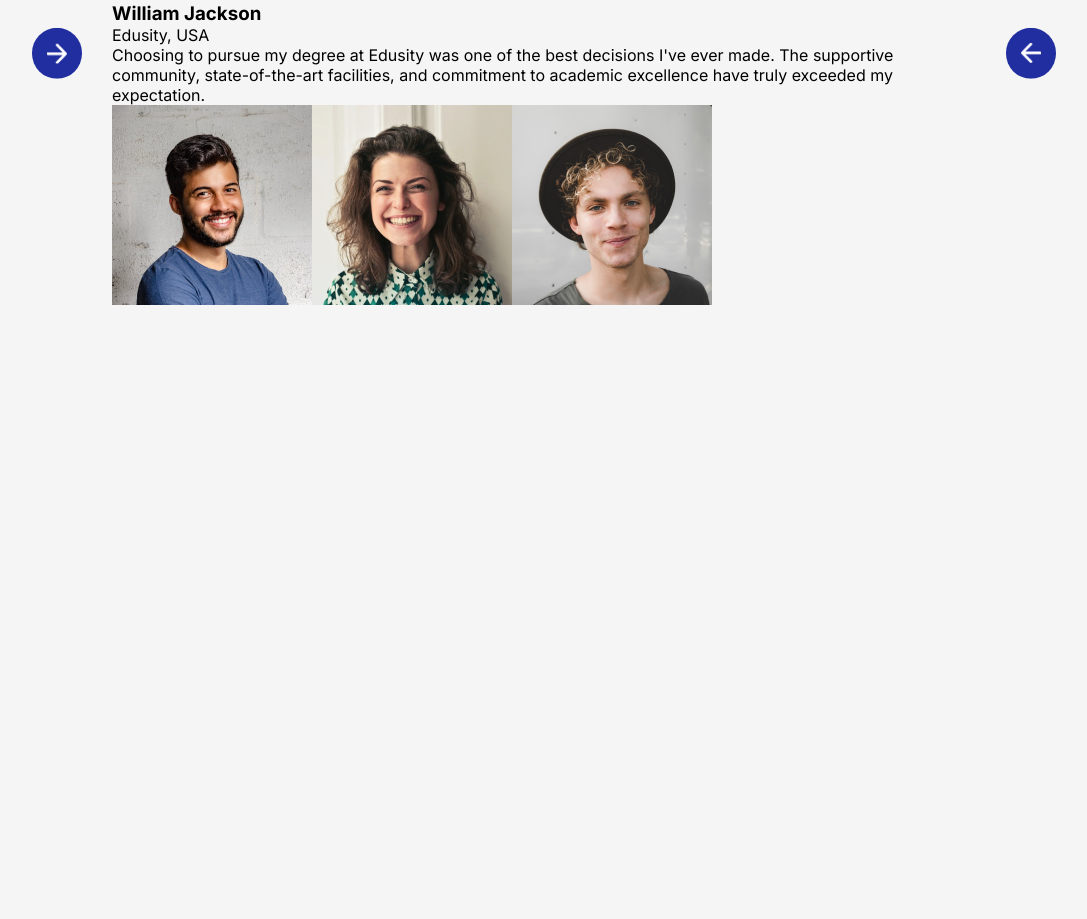
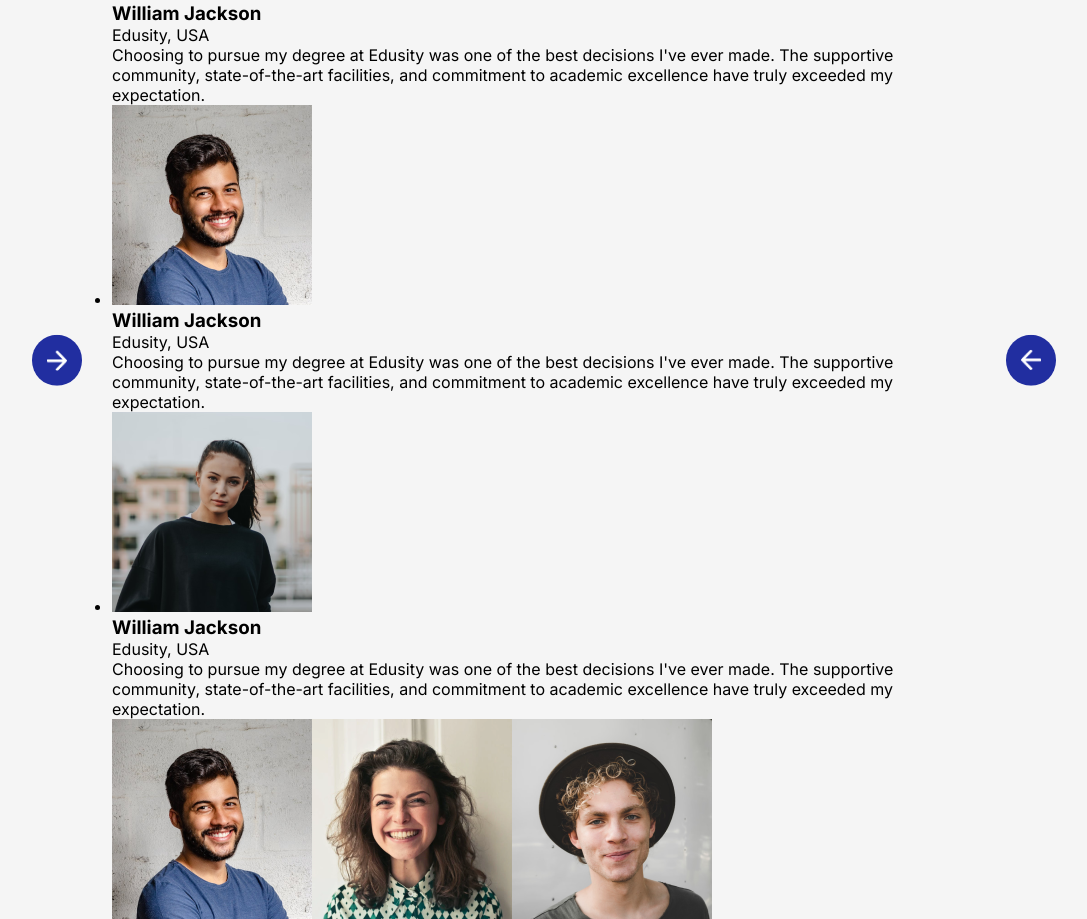
Before and after one commit to Developerfiyin/edusity-webpage, a React (Vite) app: page / in a window 1280 px wide. Shown: the part 2848-3767 px from the top of the page, without its empty margins (96-1183 px from the left). Before the commit the page ends 3237 px from the top, so only its background shows below. Built offline with nearby package versions, Linux system fonts and the light colour scheme.

Commit message:
styled div slider

```diff
--- a/src/Components/Testimonials/testimonials.jsx
+++ b/src/Components/Testimonials/testimonials.jsx
@@ -30,6 +30,42 @@ const Testimonials = () => {
               </p>
             </div>
           </li>
+
+          <li>
+            <div className="slider">
+              <div className="user-info">
+                <img src={user2} alt="The user 2 image" />
+                <div>
+                  <h3>William Jackson</h3>
+                  <span>Edusity, USA</span>
+                </div>
+              </div>
+              <p>
+                Choosing to pursue my degree at Edusity was one of the best
+                decisions I've ever made. The supportive community,
+                state-of-the-art facilities, and commitment to academic
+                excellence have truly exceeded my expectation.
+              </p>
+            </div>
+          </li>
+
+          <li>
+            <div className="slider">
+              <div className="user-info">
+                <img src={user1} alt="The user 1 image" />
+                <div>
+                  <h3>William Jackson</h3>
+                  <span>Edusity, USA</span>
+                </div>
+              </div>
+              <p>
+                Choosing to pursue my degree at Edusity was one of the best
+                decisions I've ever made. The supportive community,
+                state-of-the-art facilities, and commitment to academic
+                excellence have truly exceeded my expectation.
+              </p>
+            </div>
+          </li>
         </ul>
 
         <img src={user2} alt="The user 2 image " />
```
